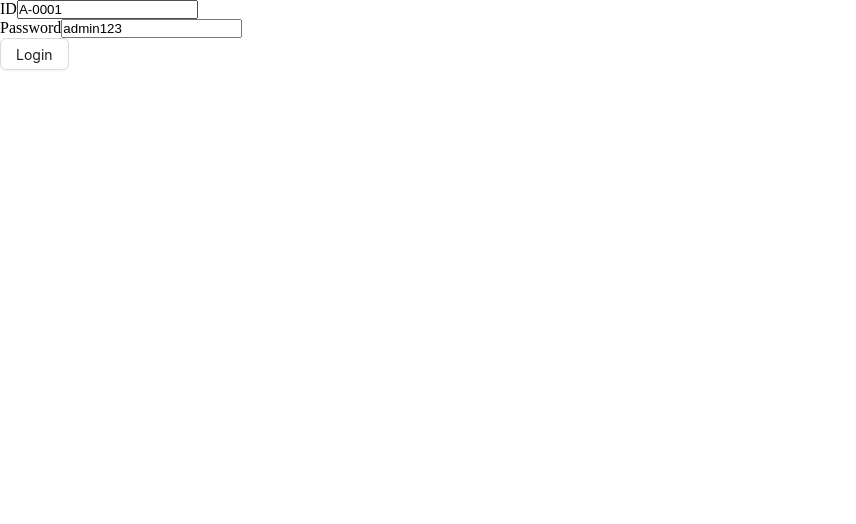
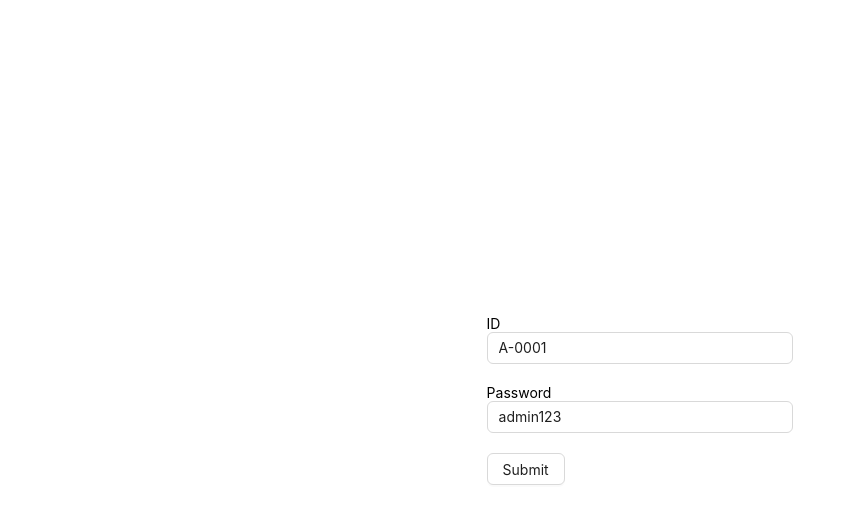
Before and after one commit to Nargis21/ums-client, a React (Vite) app: page /login in a window 1280 px wide. Shown: the top 524 px of the page, without its empty margins (0-856 px from the left). Built offline with nearby package versions, Linux system fonts and the light colour scheme.

Commit message:
reusable form and input added

```diff
--- /dev/null
+++ b/src/components/form/PHForm.tsx
@@ -0,0 +1,27 @@
+import { ReactNode } from "react";
+import { FieldValues, FormProvider, SubmitHandler, useForm } from "react-hook-form";
+
+type TFormConfig = {
+    defaultValues?: Record<string, any>
+}
+
+type TFormProps = {
+    onSubmit: SubmitHandler<FieldValues>,
+    children: ReactNode
+} & TFormConfig
+
+const PHForm = ({ onSubmit, children, defaultValues }: TFormProps) => {
+    const formConfig: TFormConfig = {}
+    if (defaultValues) {
+        formConfig['defaultValues'] = defaultValues
+    }
+
+    const methods = useForm(formConfig)
+    return (
+        <FormProvider {...methods}>
+            <form onSubmit={methods.handleSubmit(onSubmit)}>{children}</form>
+        </FormProvider>
+    );
+};
+
+export default PHForm;
--- /dev/null
+++ b/src/components/form/PHInput.tsx
@@ -0,0 +1,21 @@
+import { Input } from "antd";
+import { Controller } from "react-hook-form";
+
+type TInputProps = {
+    type: string,
+    name: string,
+    label?: string
+}
+const PHInput = ({ type, name, label }: TInputProps) => {
+    return (
+        <div style={{ marginBottom: "20px" }}>
+            {label ? label : null}
+            <Controller
+                name={name}
+                render={({ field }) => <Input {...field} type={type} id={name} />}
+            />
+        </div>
+    );
+};
+
+export default PHInput;
--- a/src/pages/Login.tsx
+++ b/src/pages/Login.tsx
@@ -1,25 +1,23 @@
-import { Button } from "antd";
-import { FieldValues, useForm } from "react-hook-form";
+import { Button, Row } from "antd";
+import { FieldValues } from "react-hook-form";
 import { useLoginMutation } from "../redux/features/auth/authApi";
 import { verifyToken } from "../utils/verifyToken";
 import { useAppDispatch } from "../redux/hook";
 import { setUser, TUser } from "../redux/features/auth/authSlice";
 import { useNavigate } from "react-router-dom";
 import { toast } from "sonner";
+import PHForm from "../components/form/PHForm";
+import PHInput from "../components/form/PHInput";
 
 const Login = () => {
-    const { register, handleSubmit } = useForm({
-        defaultValues: {
-            userId: "A-0001",
-            password: "admin123"
-        }
-    })
+    const defaultValues = {
+        userId: "A-0001",
+        password: "admin123"
+    }
 
     const dispatch = useAppDispatch()
     const navigate = useNavigate()
-    const [login, { data, error }] = useLoginMutation()
-    console.log('data =>', data);
-    console.log('error =>', error);
+    const [login] = useLoginMutation()
 
     const onSubmit = async (data: FieldValues) => {
         const toastId = toast.loading('Logging In')
@@ -41,17 +39,13 @@
     }
 
     return (
-        <form onSubmit={handleSubmit(onSubmit)}>
-            <div>
-                <label htmlFor="id">ID</label>
-                <input type="text" id="id" {...register('userId')} />
-            </div>
-            <div>
-                <label htmlFor="password">Password</label>
-                <input type="text" id="password" {...register('password')} />
-            </div>
-            <Button htmlType="submit">Login</Button>
-        </form>
+        <Row justify="center" align="middle" style={{ height: '100vh' }}>
+            <PHForm onSubmit={onSubmit} defaultValues={defaultValues}>
+                <PHInput type="text" name="userId" label="ID" />
+                <PHInput type="text" name="password" label="Password" />
+                <Button htmlType="submit">Submit</Button>
+            </PHForm>
+        </Row>
     );
 };
 
```
